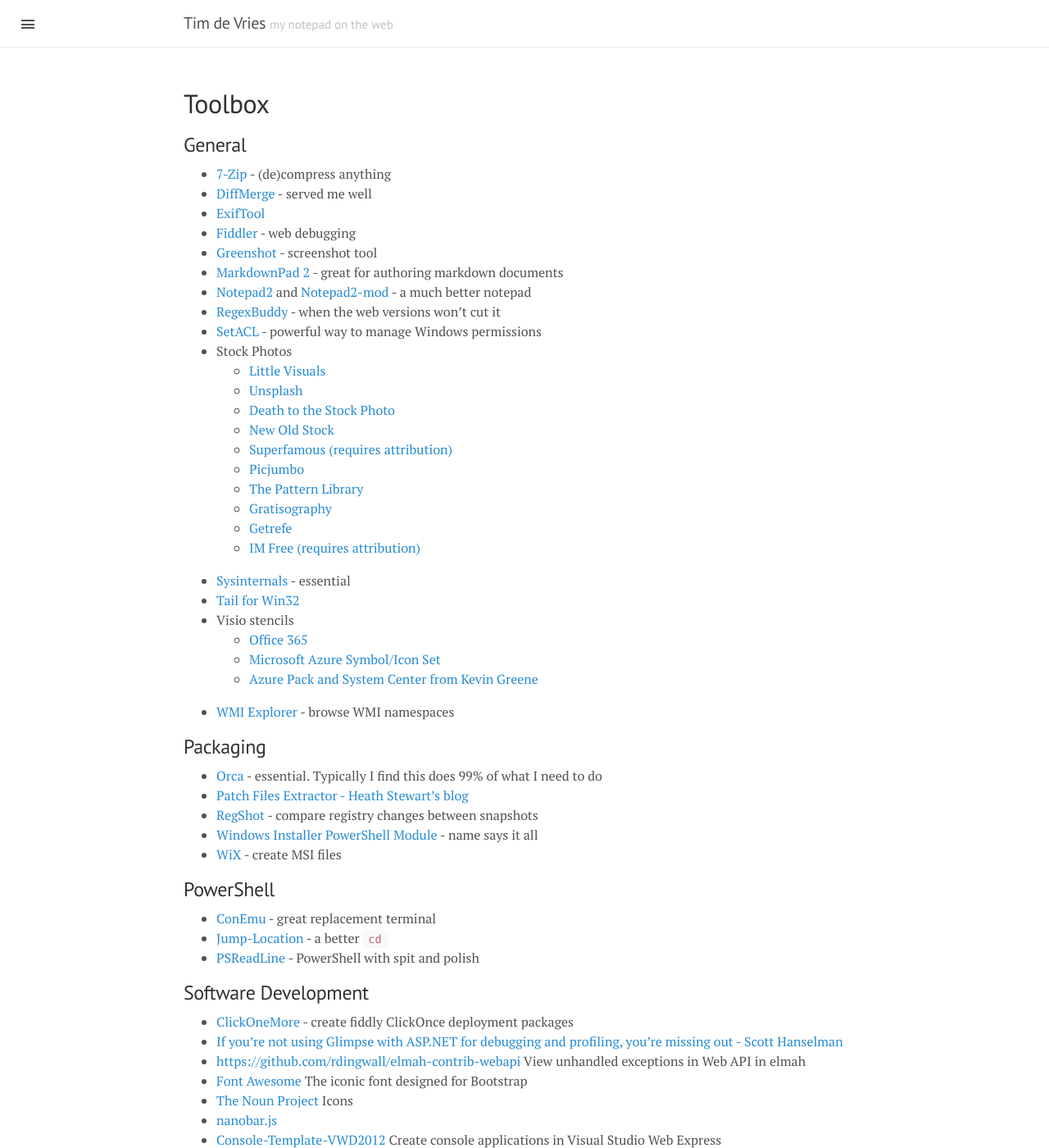
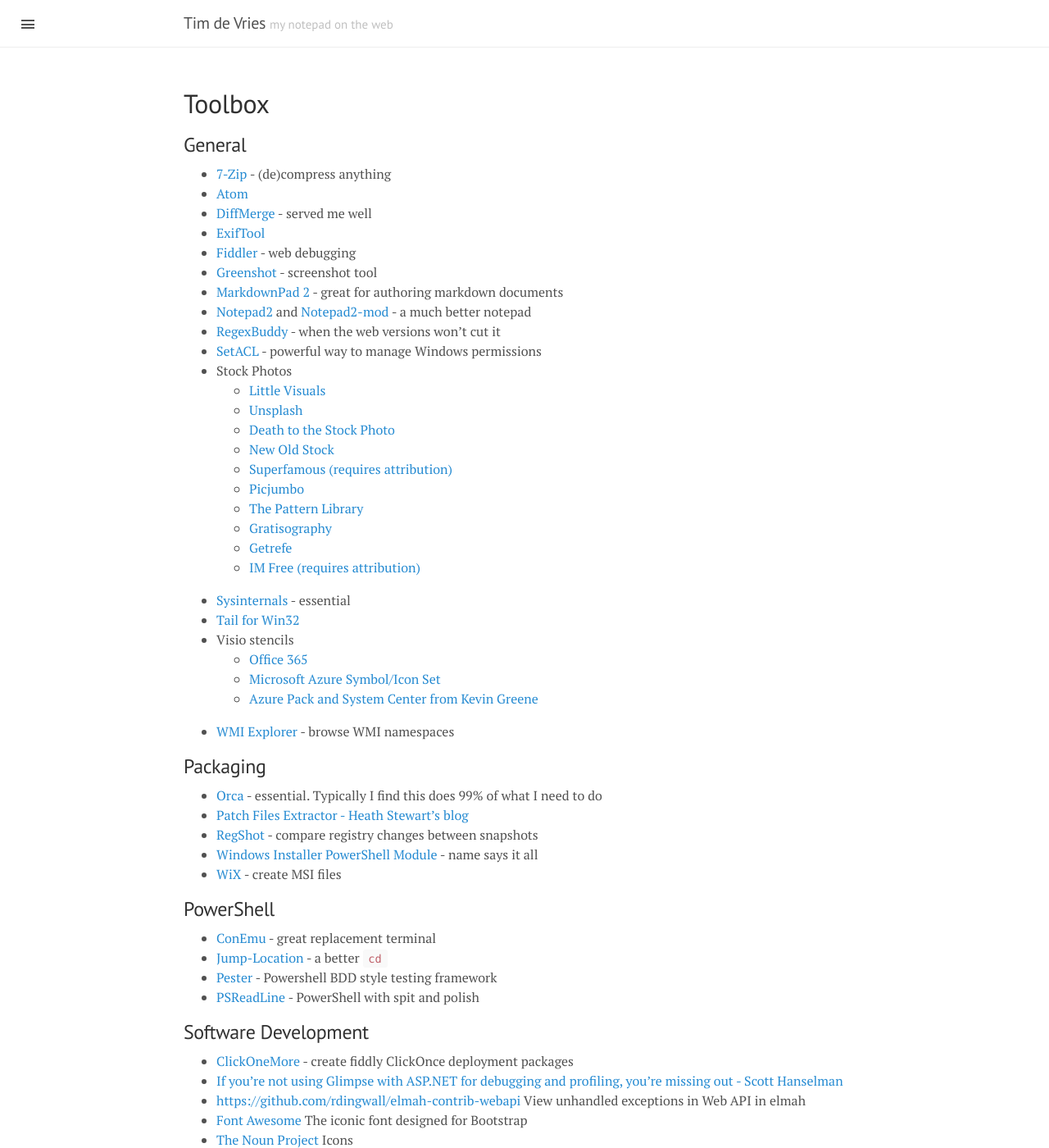
Before and after one commit to timbodv/timbodv.github.io, a Jekyll site: the page built from toolbox.md, in a window 1280 px wide and 1400 px high. Shown: the whole window at 82% size. Built offline with Jekyll 4.4.1, drawn with Linux system fonts in a browser that asks for light colours; Markdown is read by kramdown in place of the engine named in the settings; some of the changed text lies outside the part shown.

Commit message:
Update toolbox.md

```diff
--- a/toolbox.md
+++ b/toolbox.md
@@ -5,6 +5,7 @@
 
 ## General
 * [7-Zip](http://www.7-zip.org/) - (de)compress anything
+* [Atom](https://atom.io/)
 * [DiffMerge](https://sourcegear.com/diffmerge/) - served me well
 * [ExifTool](http://www.sno.phy.queensu.ca/~phil/exiftool/)
 * [Fiddler](http://www.telerik.com/fiddler) - web debugging
@@ -42,6 +43,7 @@
 ## PowerShell
 * [ConEmu](https://github.com/Maximus5/ConEmu) - great replacement terminal
 * [Jump-Location](https://github.com/tkellogg/Jump-Location) - a better `cd`
+* [Pester](https://github.com/pester/Pester) - Powershell BDD style testing framework
 * [PSReadLine](https://github.com/lzybkr/PSReadLine) - PowerShell with spit and polish
 
 ## Software Development
@@ -57,3 +59,5 @@
 ## Tool Resources
 * [Hanselman Ultimate Tools List](http://hanselman.com/tools)
 * [Utility Belt](http://blog.codinghorror.com/updating-your-utility-belt/)
+* [http://www.devopsbookmarks.com/](http://www.devopsbookmarks.com/)
+*
```
